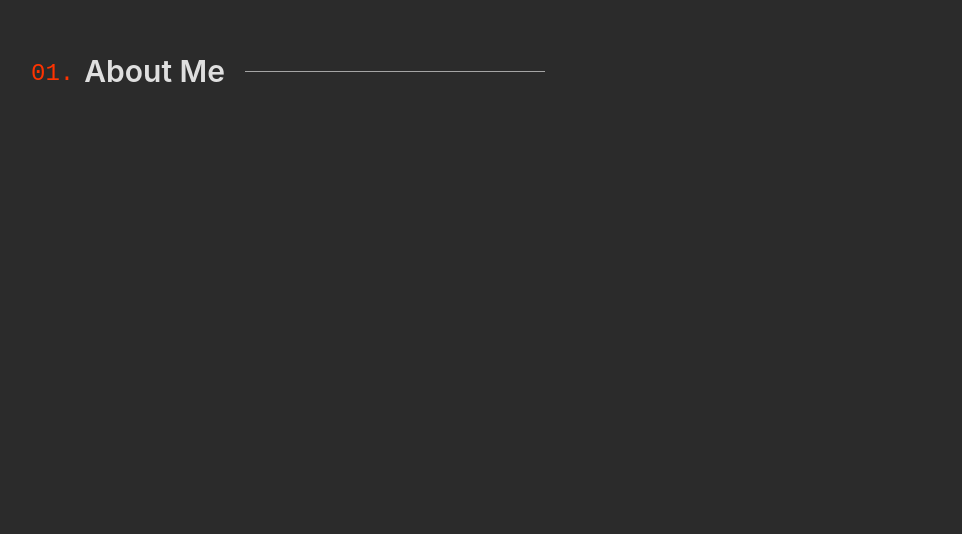
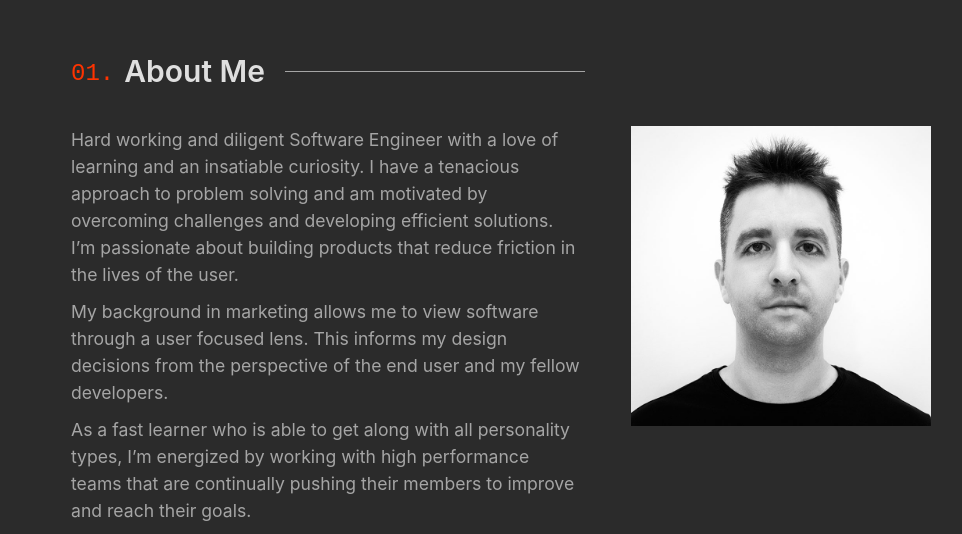
Before and after one commit to christianjbolus/portfolio_v2, a Svelte app: page / in a window 1280 px wide. Shown: the part 844-1378 px from the top of the page, without its empty margins (119-1081 px from the left). Before the commit the page ends 970 px from the top, so only its background shows below. Built offline with nearby package versions, Linux system fonts and the light colour scheme.

Commit message:
Add About section component

```diff
--- a/src/components/sections/About.svelte
+++ b/src/components/sections/About.svelte
@@ -1,7 +1,59 @@
 <script>
   import NumberedHeader from "../NumberedHeader.svelte";
+  const skills = [
+    "JavaScript", "TypeScript", "Ruby", "HTML/CSS", "React", "Next.js", "Node.js",
+    "Express", "Ruby on Rails", "Mongo DB", "PostgreSQL", "GraphQL", "Git"
+    ]
 </script>
 
-<section>
-  <NumberedHeader number="01" text="About Me" />
+<section class="about">
+  <div >
+    <NumberedHeader text="About Me" />
+    <div class="container">
+      <div>
+        <p>
+          Hard working and diligent Software Engineer with a love of learning and an insatiable curiosity.
+          I have a tenacious approach to problem solving and am motivated by overcoming challenges and
+          developing efficient solutions.  I’m passionate about building products that reduce friction
+          in the lives of the user.
+        </p>
+        <p>
+          My background in marketing allows me to view software through a user
+          focused lens. This informs my design decisions from the perspective of the end user and my
+          fellow developers.
+        </p>
+        <p>
+          As a fast learner who is able to get along with all personality types,
+          I’m energized by working with high performance teams that are continually pushing their
+          members to improve and reach their goals.
+        </p>
+      </div>
+      <img src="headshot.jpg" alt="Headshot"/>
+    </div>
+  </div>
 </section>
+
+<style>
+  .about {
+    max-width: 900px;
+    margin: 0 auto;
+  }
+
+  .container {
+    display: grid;
+    grid-template-columns: 3fr 2fr;
+    gap: 50px;
+  }
+
+  p {
+    font-size: 1.1rem;
+    color: var(--dark-grey);
+    line-height: 27px;
+    margin-bottom: 10px;
+  }
+
+  img {
+    height: 300px;
+    width: 300px;
+  }
+</style>
```
